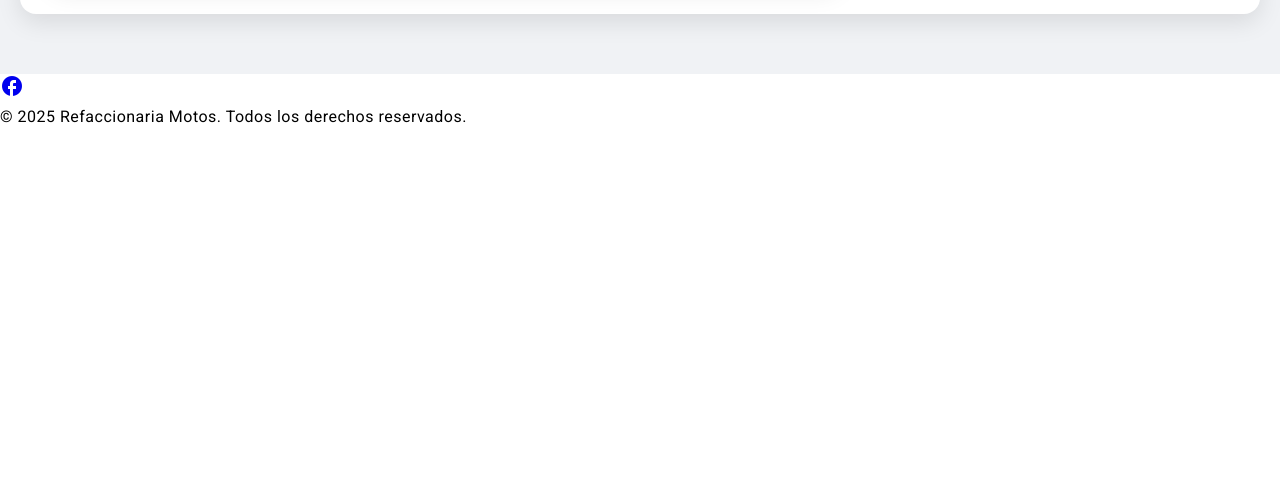
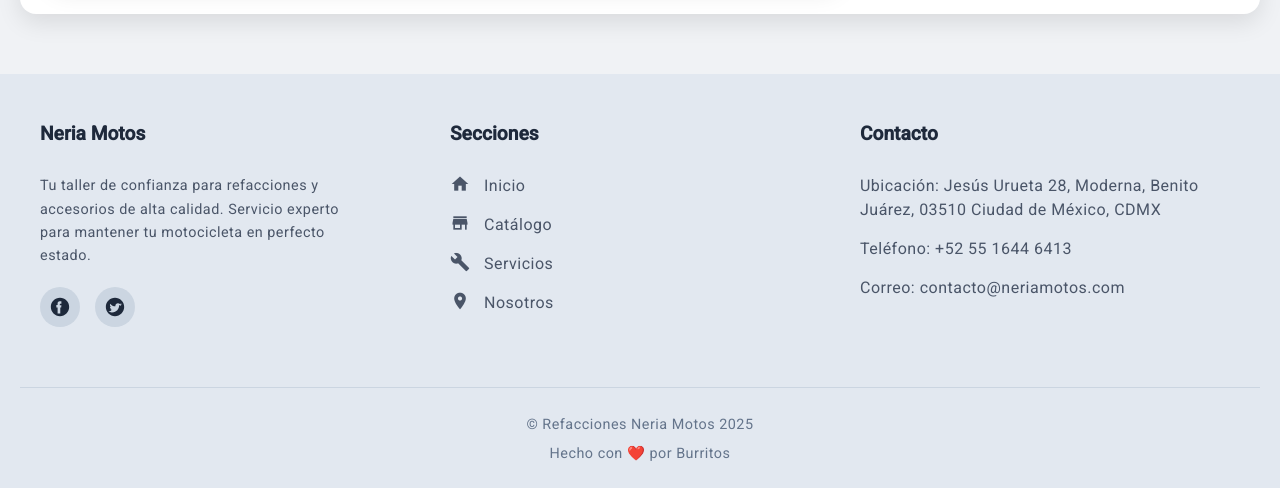
Before and after one commit to Unodetantosluises/angular-material-frontend, an Angular app: page / in a window 1280 px wide. Shown: the part 3286-3774 px from the top of the page. Before the commit the page ends 3415 px from the top, so only its background shows below. Built offline with nearby package versions, Linux system fonts and the light colour scheme.

Commit message:
update: footer

```diff
--- a/src/app/components/cataloge/cataloge.component.html
+++ b/src/app/components/cataloge/cataloge.component.html
@@ -14,7 +14,7 @@
   <div class="product-grid">
     <mat-card *ngFor="let product of products" class="product-card">
       <div class="product-image-container">
-        <div class="producto-category">{{ product.category }}</div>
+        <!-- <div class="producto-category">{{ product.category }}</div> -->
         <img mat-card-image [src]="product.imageUrl" [alt]="product.name">
       </div>
 
--- a/src/app/components/footer/footer.component.css
+++ b/src/app/components/footer/footer.component.css
@@ -0,0 +1,115 @@
+.site-footer {
+  background-color: #e2e8f0; /* Gris claro como en el diseño */
+  color: #4a5568; /* Texto gris oscuro */
+  padding: 40px 20px 20px 20px;
+}
+
+.footer-grid {
+  display: grid;
+  /* Crea 3 columnas */
+  grid-template-columns: repeat(3, 1fr);
+  gap: 30px;
+  max-width: 1200px;
+  margin: 0 auto;
+  padding-bottom: 30px;
+}
+
+.footer-column h4 {
+  font-size: 1.2rem;
+  font-weight: 600;
+  color: #1e293b; /* Texto un poco más oscuro para títulos */
+  margin-bottom: 20px;
+}
+
+.footer-column .description {
+  font-size: 0.9rem;
+  line-height: 1.6;
+  max-width: 300px;
+}
+
+.social-icons {
+  display: flex;
+  gap: 15px;
+  margin-top: 20px;
+}
+
+.social-icons a {
+  display: flex;
+  align-items: center;
+  justify-content: center;
+  width: 40px;
+  height: 40px;
+  background-color: #cbd5e1;
+  border-radius: 50%;
+  transition: background-color 0.3s ease;
+}
+
+.social-icons a:hover {
+  background-color: #94a3b8;
+}
+
+.social-icons svg {
+  width: 22px;
+  height: 22px;
+  fill: #1e293b;
+}
+
+.footer-links, .footer-contact {
+  list-style: none;
+  padding: 0;
+  margin: 0;
+  display: flex;
+  flex-direction: column;
+  gap: 15px;
+}
+
+.footer-links a {
+  color: #4a5568;
+  text-decoration: none;
+  display: flex;
+  align-items: center;
+  gap: 10px;
+  transition: color 0.3s ease;
+}
+
+.footer-links a:hover {
+  color: #3f51b5; /* Azul primario de Material */
+}
+
+.footer-links a mat-icon {
+  font-size: 20px;
+}
+
+.footer-bottom {
+  text-align: center;
+  margin-top: 30px;
+  padding-top: 20px;
+  border-top: 1px solid #cbd5e1;
+  font-size: 0.9rem;
+  color: #64748b;
+}
+
+.footer-bottom p {
+  margin: 5px 0;
+}
+
+/* --- Estilos para pantallas pequeñas (Responsividad) --- */
+@media (max-width: 768px) {
+  .footer-grid {
+    /* Cambia a 1 columna */
+    grid-template-columns: 1fr;
+    text-align: center;
+  }
+
+  .footer-column .description {
+    margin: 0 auto;
+  }
+
+  .social-icons {
+    justify-content: center;
+  }
+
+  .footer-links, .footer-contact {
+    align-items: center;
+  }
+}
--- a/src/app/components/footer/footer.component.html
+++ b/src/app/components/footer/footer.component.html
@@ -1,8 +1,45 @@
-<footer class="footer">
-  <div class="social-icons">
-    <a href="https://facebook.com" target="_blank"><mat-icon>facebook</mat-icon></a>
-    <a href="https://instagram.com" target="_blank"><mat-icon>instagram</mat-icon></a>
-    <a href="https://twitter.com" target="_blank"><mat-icon>twitter</mat-icon></a>
+<footer class="site-footer">
+  <div class="footer-grid">
+
+    <div class="footer-column">
+      <h4>Neria Motos</h4>
+      <p class="description">
+        Tu taller de confianza para refacciones y accesorios de alta calidad.
+        Servicio experto para mantener tu motocicleta en perfecto estado.
+      </p>
+      <div class="social-icons">
+        <a href="#" aria-label="Facebook">
+          <svg xmlns="http://www.w3.org/2000/svg" viewBox="0 0 24 24"><path d="M12 2.04c-5.52 0-10 4.48-10 10s4.48 10 10 10 10-4.48 10-10-4.48-10-10-10zm2.24 10.38h-1.93v6.54h-2.92v-6.54h-1.39v-2.52h1.39v-1.83c0-1.12.63-2.25 2.2-2.25h1.93v2.52h-1.16c-.23 0-.58.12-.58.62v1.04h1.74l-.22 2.52z"/></svg>
+        </a>
+        <a href="#" aria-label="Twitter">
+          <svg xmlns="http://www.w3.org/2000/svg" viewBox="0 0 24 24"><path d="M12 2.04c-5.52 0-10 4.48-10 10s4.48 10 10 10 10-4.48 10-10-4.48-10-10-10zm4.55 7.68c.01.12.01.24.01.36 0 3.68-2.8 7.92-7.92 7.92-1.57 0-3.04-.46-4.27-1.25.22.03.44.04.66.04 1.3 0 2.5-.44 3.45-1.19-.61-.01-1.12-.41-1.3-.96.21.04.43.06.65.06.27 0 .53-.04.78-.1-1.29-.26-2.08-1.55-2.08-2.9v-.04c.38.21.82.34 1.28.35-1.18-.79-1.63-2.28-1.08-3.66 1.38 1.69 3.43 2.8 5.76 2.92-.05-.21-.08-.42-.08-.65 0-1.57 1.27-2.84 2.84-2.84.82 0 1.55.35 2.07.9.65-.13 1.26-.36 1.81-.69-.21.67-.67 1.23-1.26 1.58.58-.07 1.12-.22 1.62-.44-.38.57-.86 1.06-1.42 1.45z"/></svg>
+        </a>
+      </div>
+    </div>
+
+    <div class="footer-column">
+      <h4>Secciones</h4>
+      <ul class="footer-links">
+        <li><a routerLink="/"><mat-icon>home</mat-icon> Inicio</a></li>
+        <li><a routerLink="/productos"><mat-icon>store</mat-icon> Catálogo</a></li>
+        <li><a routerLink="/servicios"><mat-icon>build</mat-icon> Servicios</a></li>
+        <li><a routerLink="/ubicacion"><mat-icon>location_on</mat-icon> Nosotros</a></li>
+      </ul>
+    </div>
+
+    <div class="footer-column">
+      <h4>Contacto</h4>
+      <ul class="footer-contact">
+        <li>Ubicación: Jesús Urueta 28, Moderna, Benito Juárez, 03510 Ciudad de México, CDMX</li>
+        <li>Teléfono: +52 55 1644 6413</li>
+        <li>Correo: contacto&#64;neriamotos.com</li>
+      </ul>
+    </div>
+
   </div>
-  <p>&copy; 2025 Refaccionaria Motos. Todos los derechos reservados.</p>
+
+  <div class="footer-bottom">
+    <p>&copy; Refacciones Neria Motos 2025</p>
+    <p>Hecho con ❤️ por Burritos</p>
+  </div>
 </footer>
--- a/src/app/components/footer/footer.component.ts
+++ b/src/app/components/footer/footer.component.ts
@@ -1,10 +1,12 @@
 import { Component } from '@angular/core';
 import { MatIconModule } from '@angular/material/icon';
+import { RouterLink } from '@angular/router';
+import { CommonModule } from '@angular/common';
 
 @Component({
   selector: 'app-footer',
   standalone: true,
-  imports: [MatIconModule],
+  imports: [CommonModule, MatIconModule, RouterLink],
   templateUrl: './footer.component.html',
   styleUrl: './footer.component.css'
 })
--- a/src/app/layouts/front-layout/front-layout.component.html
+++ b/src/app/layouts/front-layout/front-layout.component.html
@@ -3,5 +3,4 @@
 <app-cataloge></app-cataloge>
 <app-motorcycle-parts-service></app-motorcycle-parts-service>
 <app-ubication></app-ubication>
-
 <app-footer></app-footer>
```
